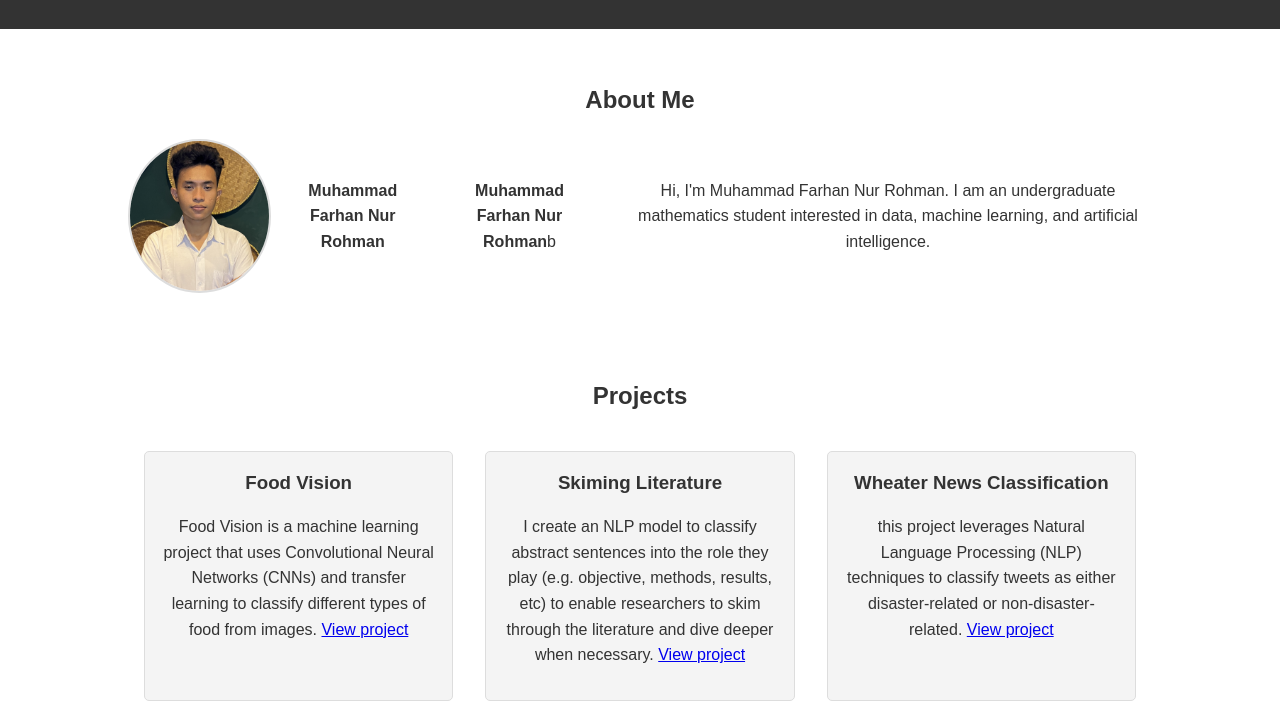
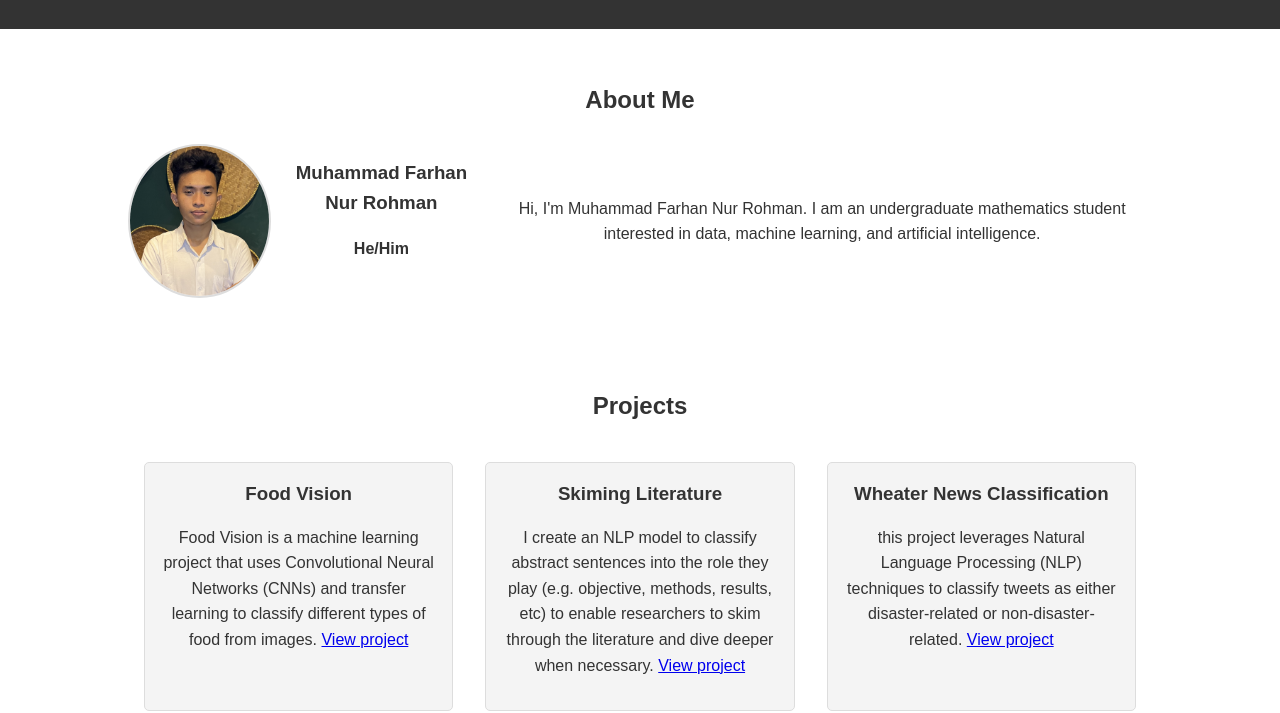
Before and after one commit to FarhanNurrohman/portofolio-website, a plain HTML site: page index.html in a window 1280 px wide. Shown: the part 112-825 px from the top of the page. Drawn offline with Linux system fonts and the light colour scheme.

Commit message:
Update index.html

```diff
--- a/index.html
+++ b/index.html
@@ -26,9 +26,13 @@
             <h2>About Me</h2>
             <div class="about-content">
                 <img src="profile.JPG" class="profile-photo">
-                <h4>Muhammad Farhan Nur Rohman</h4><br>
-                <p><b>Muhammad Farhan Nur Rohman</b>b</p><br>
-                <p>Hi, I'm Muhammad Farhan Nur Rohman. I am an undergraduate mathematics student interested in data, machine learning, and artificial intelligence. </p>
+                <div>
+                    <h3>Muhammad Farhan Nur Rohman</h3>
+                    <p><b>He/Him</b></p><br>
+                </div>
+                <div>
+                    <p>Hi, I'm Muhammad Farhan Nur Rohman. I am an undergraduate mathematics student interested in data, machine learning, and artificial intelligence. </p>
+                </div>
             </div>
         </div>
     </section>
```
